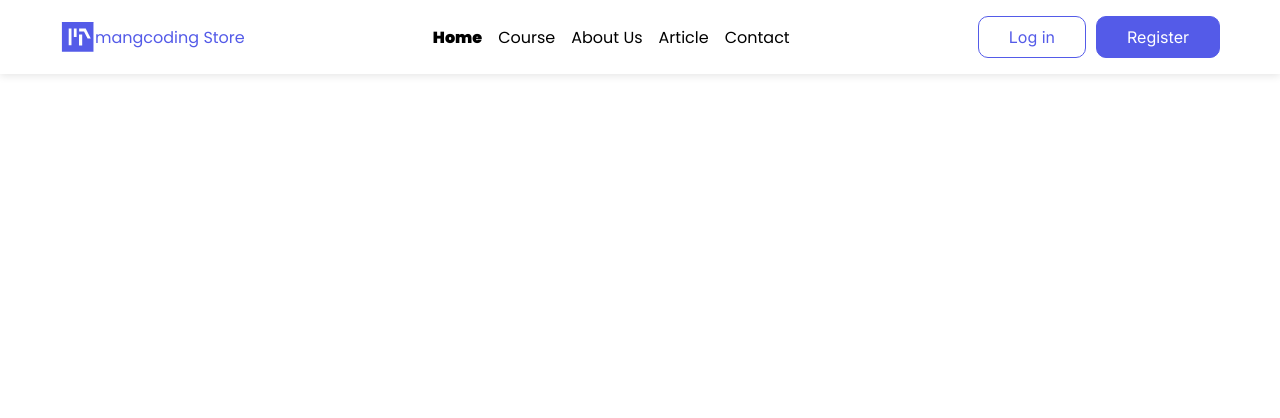
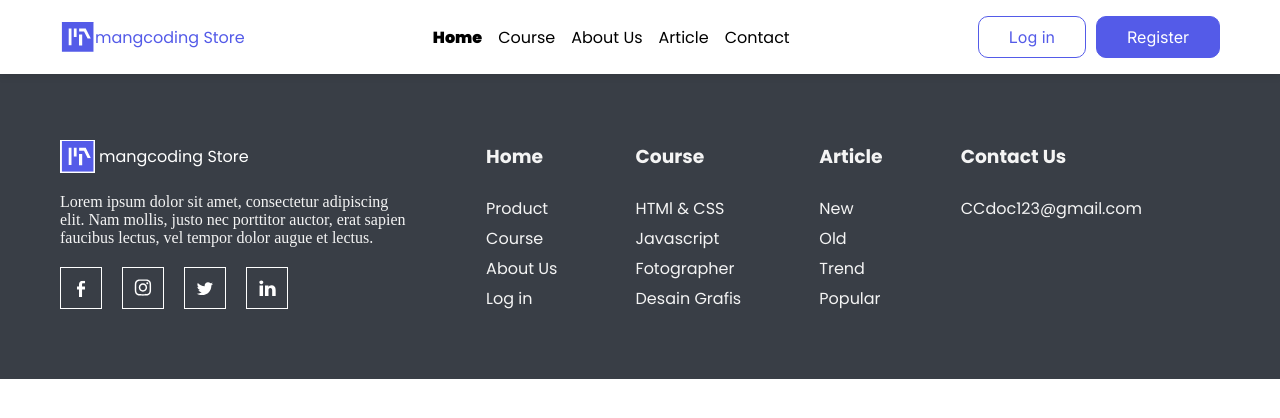
Before and after one commit to Jad-Atout/CssProject, a plain HTML site: page index.html in a window 1280 px wide. Shown: the top 418 px of the page. Drawn offline with Linux system fonts and the light colour scheme.

Commit message:
Creating the footer

```diff
--- a/assets/css/main.css
+++ b/assets/css/main.css
@@ -1,29 +1,35 @@
 @import "genral.css";
-*{
+
+* {
     margin: 0;
     padding: 0;
     box-sizing: border-box;
 }
-body{
+
+body {
     height: 2000px;
 }
-:root{
-    --mainFont:"Poppins", sans-serif;
-    --subFont:"Inter",sans-serif;
+
+:root {
+    --mainFont: "Poppins", sans-serif;
+    --subFont: "Inter", sans-serif;
     --mainColor: #545be8;
 }
-.head,.auth,.logo,.nav ul{
+
+.head, .auth, .logo, .nav ul {
 
     display: flex;
     flex-wrap: wrap;
 
 }
-.head{
+
+.head {
     position: sticky;
     top: 0;
     box-shadow: 0 2px 8px rgba(0, 0, 0, 0.1);
 
 }
+
 .logo img {
     width: 35px;
 }
@@ -33,7 +39,8 @@ body{
     font-family: var(--mainFont);
 
 }
-    .logo{
+
+.logo {
     align-items: center;
 }
 
@@ -42,12 +49,13 @@ body{
     gap: 16px;
 }
 
-    .nav  a {
+.nav a {
     color: black;
     text-transform: capitalize;
     font-family: var(--mainFont);
 }
-    .active{
+
+.active {
     font-weight: 900;
 }
 
@@ -63,9 +71,9 @@ body{
     padding: 16px 0;
     align-items: center;
 }
-    .auth{
-        gap:10px;
 
+.auth {
+    gap: 10px;
 
 
 }
@@ -78,14 +86,96 @@ body{
     border-radius: 10px;
 
 }
-    .auth a:last-child{
+
+.auth a:last-child {
     color: white;
     background-color: #545be8;
 }
+
 @media (max-width: 900px) {
-    .nav{
+    .nav {
         display: none;
     }
 
 
 }
+
+/*
+
+Footer style
+
+
+
+ */
+.footer {
+    background-color: #393E46;
+}
+
+
+.end, .start {
+    padding: 50px 0;
+
+}
+
+.footer .start {
+    width: 30%;
+    display: flex;
+    flex-direction: column;
+    gap: 20px
+
+}
+.footer .start .logo {
+    display: flex;
+    color: white;
+    text-align: justify;
+    gap:4px;
+    font-family: var(--mainFont);
+}
+
+.footer .start .para {
+    color: #f4f4f4;
+}
+
+.footer .start .socialMedia {
+    display: flex;
+    gap: 20px;
+
+}
+
+.footer .start .socialMedia img {
+    box-sizing: content-box;
+    border: white solid 1px;
+    width: 20px;
+    padding: 10px;
+}
+
+.footer .end {
+    width: 70%;
+    display: flex;
+    justify-content: space-evenly;
+}
+
+.footer .end .items {
+    display: flex;
+    flex-direction: column;
+    gap: 5px;
+
+}
+
+.footer .end .items a:nth-child(1) {
+    padding-bottom: 20px;
+}
+
+
+.footer .end .items a {
+    font-family: var(--mainFont);
+    font-weight: 400;
+    color: #f4f4f4;
+
+}
+
+.footer .end .items {
+    display: flex;
+
+    flex-direction: column;
+}
--- a/index.html
+++ b/index.html
@@ -29,5 +29,59 @@
     </div>
     </div>
 </header>
+
+
+
+<footer class="footer">
+    <div class="container">
+        <div class="row">
+    <div class="start">
+        <div class="logo">
+            <img src="assets/images/Logo.svg" alt="log">
+            <span>mangcoding Store</span>
+        </div>
+            <div class ="para">
+                <p>Lorem ipsum dolor sit amet, consectetur adipiscing elit. Nam mollis, justo nec porttitor auctor, erat sapien faucibus lectus, vel tempor dolor augue et lectus. </p>
+            </div>
+
+        <div class="socialMedia">
+            <a href="#"><img src="assets/images/facebook.svg" alt="#"></a>
+            <a href="#"><img src="assets/images/insta.svg" alt="#"></a>
+            <a href="#"><img src="assets/images/twiter.svg" alt="#"></a>
+            <a href="#"><img src="assets/images/linkedin.svg" alt="#"></a>
+        </div>
+    </div>
+    <div class="end">
+
+        <div class="items">
+            <a href="#"><h3>Home</h3></a>
+            <a href="#">Product</a>
+            <a href="#">Course</a>
+            <a href="#">About Us</a>
+            <a href="#">Log in</a>
+        </div>
+        <div class="items">
+            <a href="#"><h3>Course</h3></a>
+            <a href="#">HTMl & CSS</a>
+            <a href="#">Javascript</a>
+            <a href="#">Fotographer</a>
+            <a href="#">Desain Grafis</a>
+        </div>
+        <div class="items">
+            <a href="#"><h3>Article</h3></a>
+            <a href="#">New</a>
+            <a href="#">Old</a>
+            <a href="#">Trend</a>
+            <a href="#">Popular</a>
+        </div>
+        <div class="items">
+            <a href="#"><h3>Contact Us</h3></a>
+            <a href="#">CCdoc123@gmail.com</a>
+        </div>
+
+    </div>
+    </div>
+    </div>
+</footer>
 </body>
 </html>
```
Also changed, not shown: assets/images/facebook.svg (added), assets/images/insta.svg (added), assets/images/linkedin.svg (added), assets/images/twiter.svg (added). Lines whose indentation alone changed are shown as unchanged.
